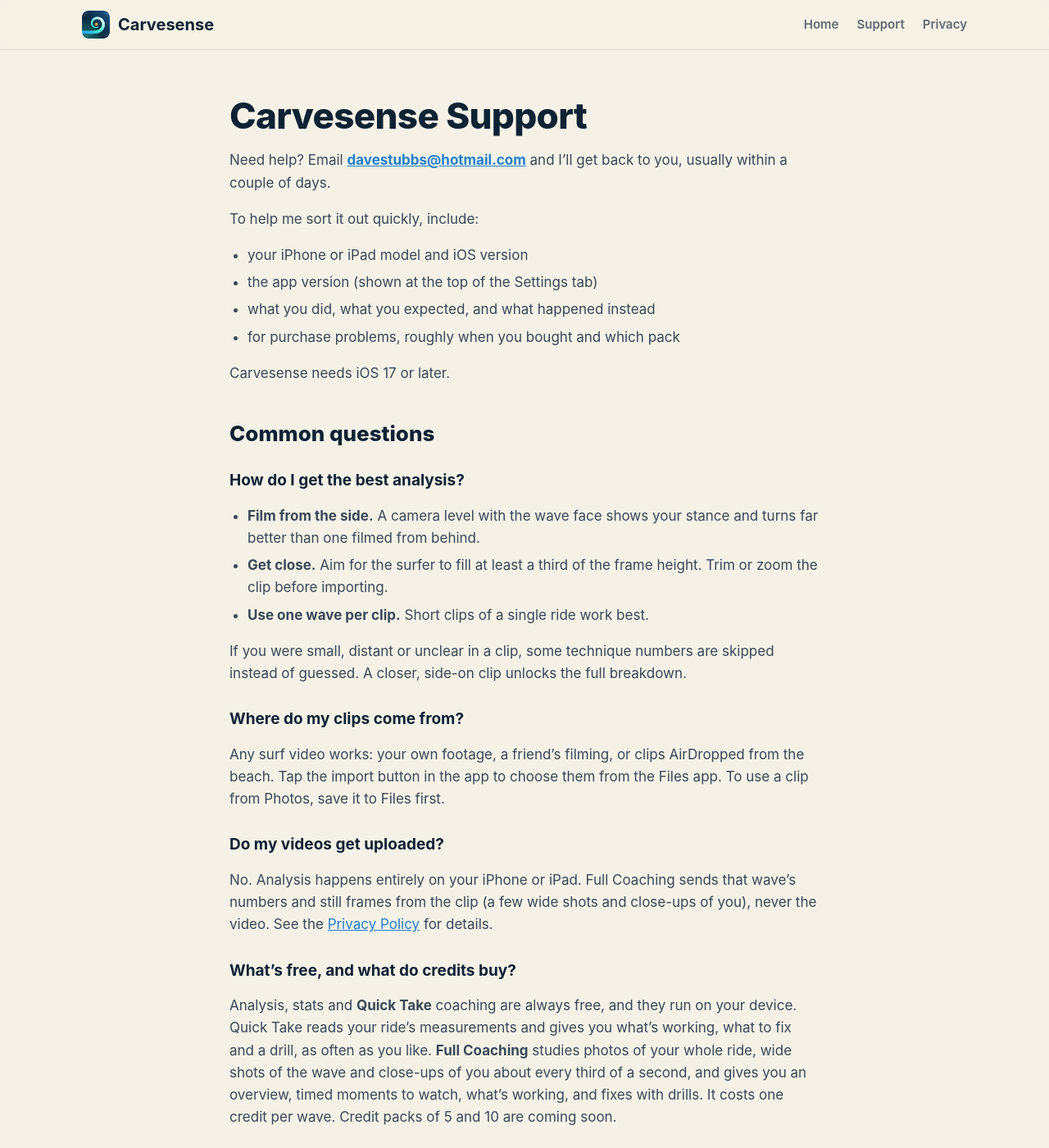
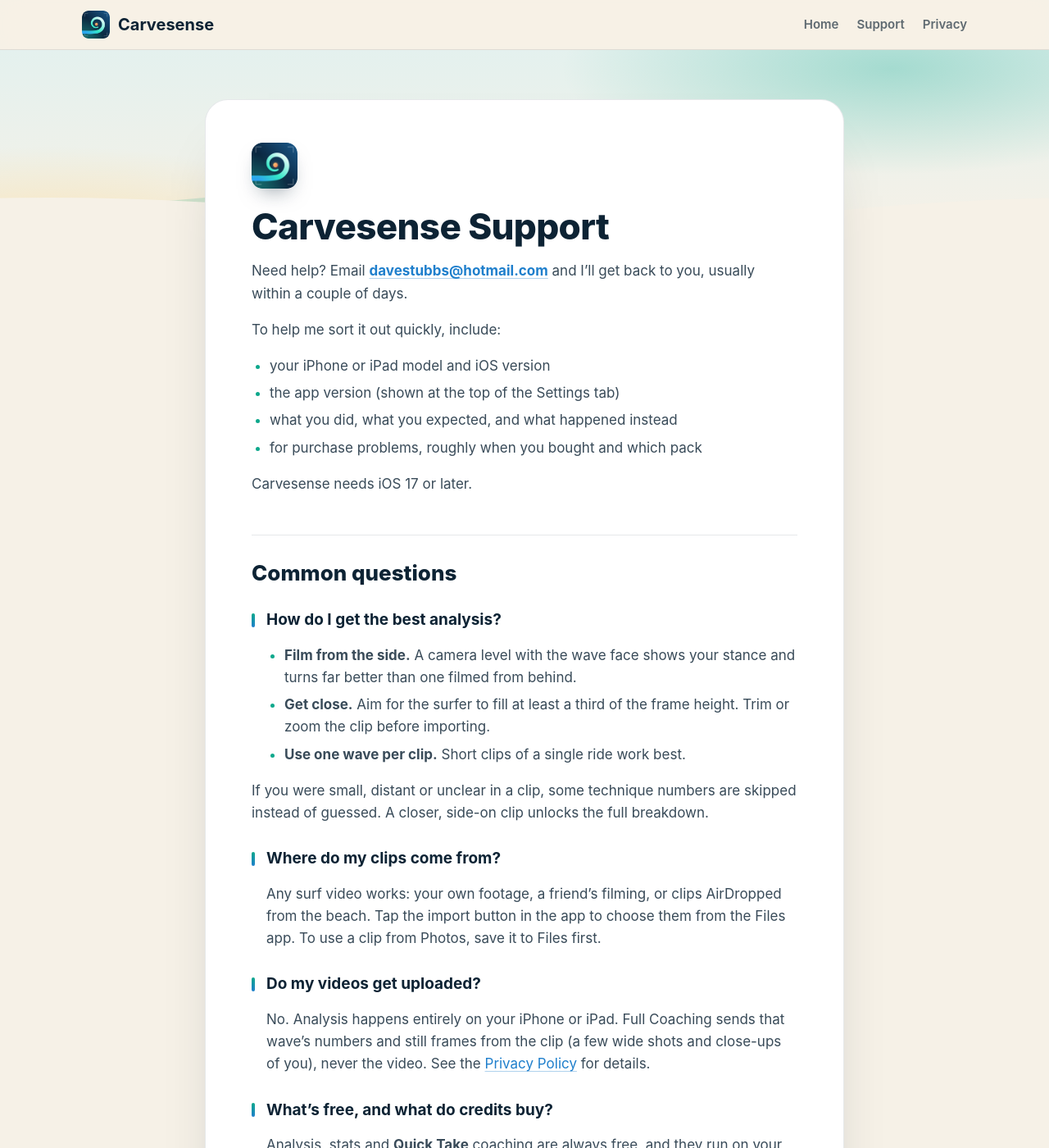
Before and after one commit to davestubbs/surfanalyser-privacy, a Jekyll site: the page built from support/index.md, in a window 1280 px wide and 1400 px high. Shown: the whole window at 82% size. Built offline with Jekyll 4.4.1, drawn with Linux system fonts in a browser that asks for light colours; our own code applies the rules of GitHub Pages for plain Markdown files.

Commit message:
Update the Carvesense site
Generated by tools/marketing/publish_site.py in the SurfAnalyser repo.

```diff
--- a/_layouts/page.html
+++ b/_layouts/page.html
@@ -5,7 +5,7 @@
 <meta name="viewport" content="width=device-width, initial-scale=1">
 <title>{{ page.title }}</title>
 <meta name="description" content="{{ page.description | default: 'Carvesense: surf coaching from your own videos.' }}">
-<meta name="theme-color" content="#F6F1E7">
+<meta name="theme-color" content="#E4F1EE">
 <link rel="icon" href="{{ '/assets/icon-64.png' | relative_url }}">
 <link rel="apple-touch-icon" href="{{ '/assets/icon-180.png' | relative_url }}">
 <link rel="stylesheet" href="{{ '/assets/site.css' | relative_url }}">
@@ -15,14 +15,22 @@
   <div class="wrap">
     <a class="brand" href="{{ '/' | relative_url }}"><img src="{{ '/assets/icon-128.png' | relative_url }}" alt="">Carvesense</a>
     <nav>
-      <a href="{{ '/' | relative_url }}">Home</a>
+      <a class="hide-sm" href="{{ '/' | relative_url }}">Home</a>
       <a href="{{ '/support/' | relative_url }}">Support</a>
       <a href="{{ '/privacy/' | relative_url }}">Privacy</a>
     </nav>
   </div>
 </header>
+<div class="doc-band" aria-hidden="true">
+  <div class="swell">
+    <svg class="back" viewBox="0 0 2880 90" preserveAspectRatio="none"><path d="M0 46 Q 360 14 720 46 T 1440 46 T 2160 46 T 2880 46 V90 H0 Z"/></svg>
+    <svg class="front" viewBox="0 0 2880 90" preserveAspectRatio="none"><path d="M0 56 Q 360 24 720 56 T 1440 56 T 2160 56 T 2880 56 V90 H0 Z"/></svg>
+  </div>
+</div>
 <main class="doc">
+<article class="doc-card">
 {{ content }}
+</article>
 </main>
 <footer>
   <div class="wrap">
--- a/assets/site.css
+++ b/assets/site.css
@@ -141,6 +141,13 @@
 .video-band .tablet { box-shadow: 0 50px 120px -30px rgba(0, 0, 0, 0.7), 0 0 0 1px rgba(255, 255, 255, 0.08) inset, 0 0 80px -10px rgba(14, 168, 140, 0.35); }
 .video-band .section-head p { color: rgba(255, 255, 255, 0.78); }
 .video-band .phone { margin: 0 auto; }
+/* Phones get the iPhone recording in an iPhone frame: its coach note is drawn far larger */
+.phone-only { display: none; }
+@media (max-width: 600px) {
+  .wide-only { display: none; }
+  .video-band .phone-only { display: block; }
+  .video-caption .phone-only { display: inline; }
+}
 .video-caption { text-align: center; color: rgba(255, 255, 255, 0.7); font-size: 15px; margin-top: 22px; }
 
 /* ── Cards ── */
@@ -193,17 +200,33 @@
 }
 
 /* ── Document pages (privacy, support) ── */
-.doc { max-width: 760px; margin: 0 auto; padding: 56px 20px 80px; }
-.doc h1 { font: 800 clamp(32px, 5vw, 44px)/1.1 var(--font-round); letter-spacing: -0.015em; margin: 0 0 12px; }
-.doc h2 { font: 800 26px/1.2 var(--font-round); margin: 44px 0 10px; }
-.doc h3 { font: 700 19px/1.3 var(--font-round); margin: 30px 0 6px; }
+/* A brand band with the swell, and the page as a card riding up over it */
+.doc-band { position: relative; height: 230px; overflow: hidden;
+  background:
+    radial-gradient(ellipse 45% 80% at 85% 10%, rgba(14, 168, 140, 0.30), transparent 70%),
+    radial-gradient(ellipse 40% 70% at 5% 100%, rgba(255, 211, 122, 0.40), transparent 70%),
+    linear-gradient(180deg, var(--ocean), var(--paper)); }
+.doc-band .swell { position: absolute; left: 0; right: 0; bottom: 0; margin: 0; }
+.doc { position: relative; max-width: 820px; margin: -170px auto 80px; padding: 0 20px; }
+.doc-card { background: var(--surface); border: 1px solid var(--hairline); border-radius: 28px; padding: 52px 56px 44px; box-shadow: 0 40px 80px -50px rgba(13, 35, 52, 0.45); }
+.doc h1 { font: 800 clamp(32px, 5vw, 44px)/1.1 var(--font-round); letter-spacing: -0.015em; margin: 0 0 14px; }
+.doc h1::before { content: ""; display: block; width: 56px; height: 56px; margin-bottom: 22px; border-radius: 13px; background: url("icon-128.png") center / cover; box-shadow: 0 12px 26px -12px rgba(13, 35, 52, 0.55); }
+.doc h2 { font: 800 26px/1.2 var(--font-round); margin: 48px 0 12px; padding-top: 30px; border-top: 1px solid var(--hairline); }
+.doc h3 { position: relative; font: 700 19px/1.3 var(--font-round); margin: 30px 0 6px; padding-left: 18px; }
+.doc h3::before { content: ""; position: absolute; left: 0; top: 0.2em; bottom: 0.2em; width: 4px; border-radius: 4px; background: linear-gradient(var(--seafoam), var(--lagoon)); }
+.doc h3 + p, .doc h3 + ul { padding-left: 18px; }
 .doc p, .doc li { color: rgba(13, 35, 52, 0.82); }
 .doc ul { padding-left: 22px; }
+.doc h3 + ul { padding-left: 40px; }
 .doc li { margin: 6px 0; }
+.doc li::marker { color: var(--seafoam); }
+.doc a { text-decoration-color: rgba(31, 127, 204, 0.35); text-underline-offset: 3px; }
+.doc a:hover { text-decoration-color: currentColor; }
 .doc em:first-child { color: var(--ink-3); }
 .doc hr { border: 0; border-top: 1px solid var(--hairline); margin: 40px 0; }
 .doc code { background: rgba(13, 35, 52, 0.06); padding: 1px 6px; border-radius: 6px; font-size: 0.92em; }
-.doc blockquote, .doc .callout { margin: 20px 0; padding: 16px 20px; background: var(--surface); border: 1px solid var(--hairline); border-left: 4px solid var(--seafoam); border-radius: 12px; }
+.doc blockquote, .doc .callout { margin: 20px 0; padding: 16px 20px; background: var(--ocean); border: 1px solid var(--hairline); border-left: 4px solid var(--seafoam); border-radius: 12px; }
+.doc-card > p:last-child { margin: 44px 0 0; padding-top: 22px; border-top: 1px solid var(--hairline); font-weight: 600; }
 
 /* ── Small screens ── */
 @media (max-width: 860px) {
@@ -223,4 +246,7 @@
   section { padding: 64px 0; }
   .topbar nav { gap: 14px; }
   .topbar nav a.hide-sm { display: none; }
+  .doc-band { height: 170px; }
+  .doc { margin-top: -120px; padding: 0 12px; }
+  .doc-card { padding: 34px 22px 30px; border-radius: 22px; }
 }
```
Also changed, not shown: index.html (+10 -4 lines), assets/og.png, assets/screens/02_player_coach.jpg, assets/screens/03_home.jpg, assets/screens/04_coaching.jpg, assets/video/carvesense-with-coach-iphone.jpg (added), 1 other file.
